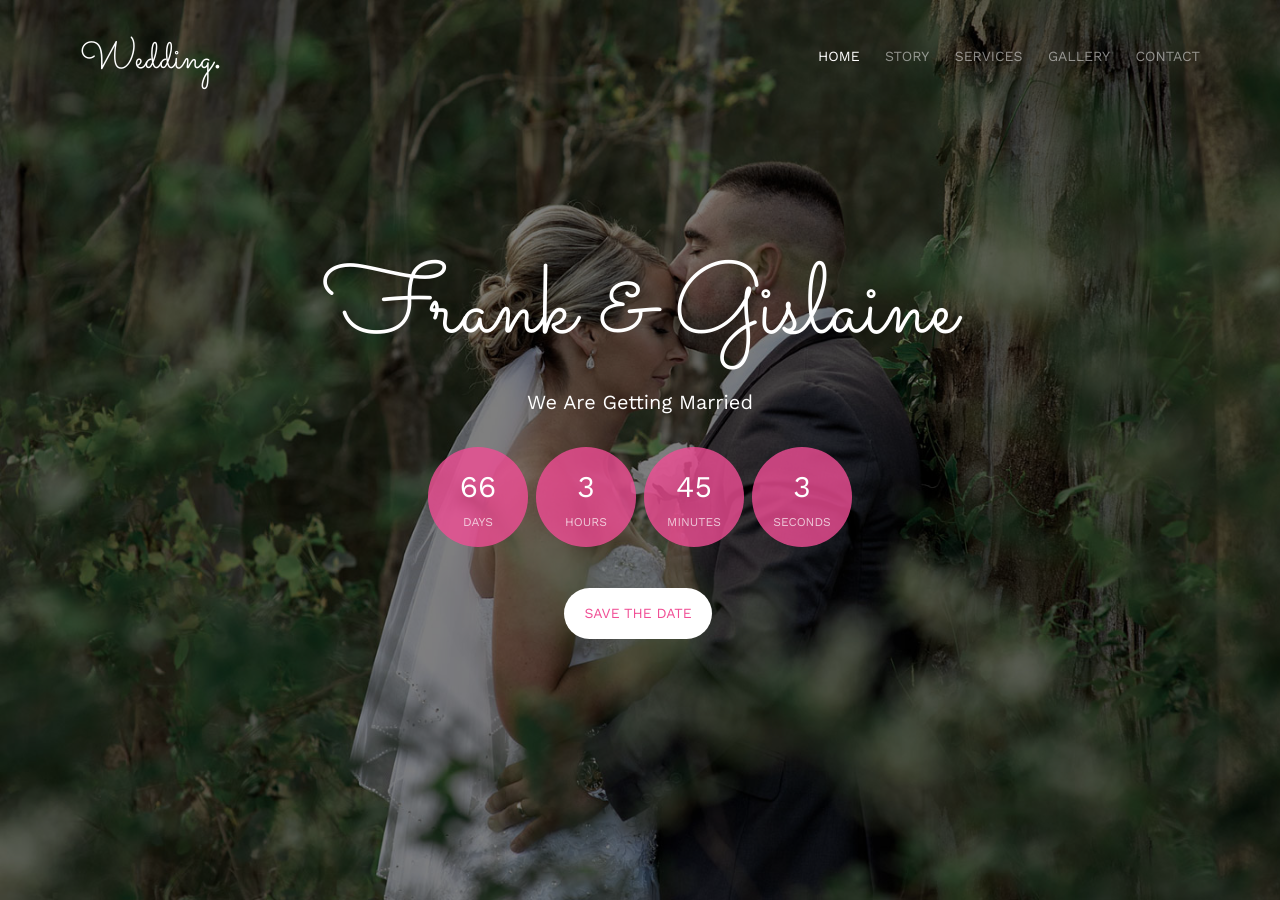
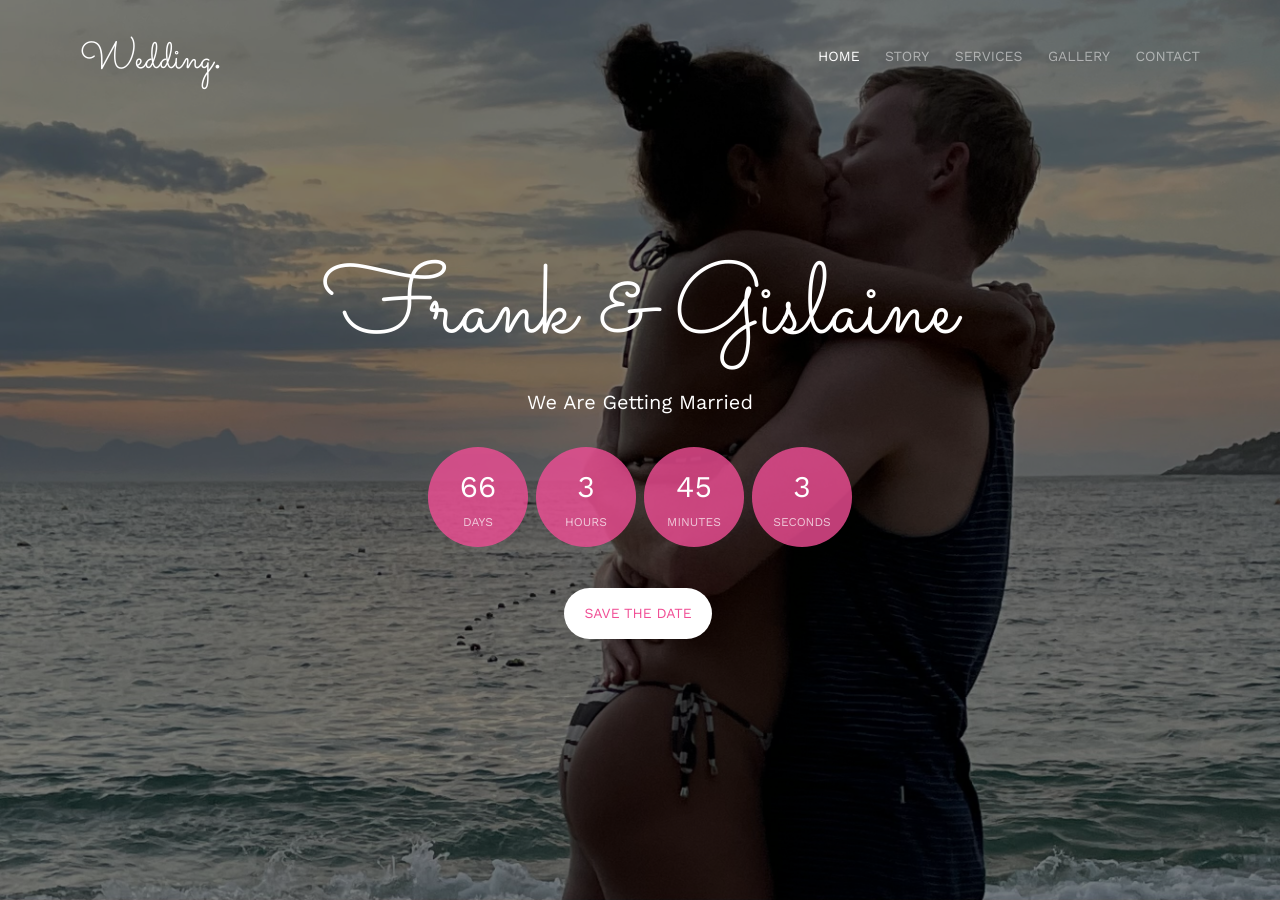
Before and after one commit to frankandgislaine/frankandgislaine.github.io, a plain HTML site: page index.html in a window 1280 px wide. Shown: the top 900 px of the page. Drawn offline with nearby package versions, Linux system fonts and the light colour scheme; files whose address does not match are found by name.

Commit message:
Update index.html

```diff
--- a/index.html
+++ b/index.html
@@ -106,7 +106,7 @@
 		</div>
 	</nav>
 
-	<header id="fh5co-header" class="fh5co-cover" role="banner" style="background-image:url(images/img_bg_2.jpg);" data-stellar-background-ratio="0.5">
+	<header id="fh5co-header" class="fh5co-cover" role="banner" style="background-image:url(images/IMG_3696.jpeg);" data-stellar-background-ratio="0.5">
 		<div class="overlay"></div>
 		<div class="container">
 			<div class="row">
```
